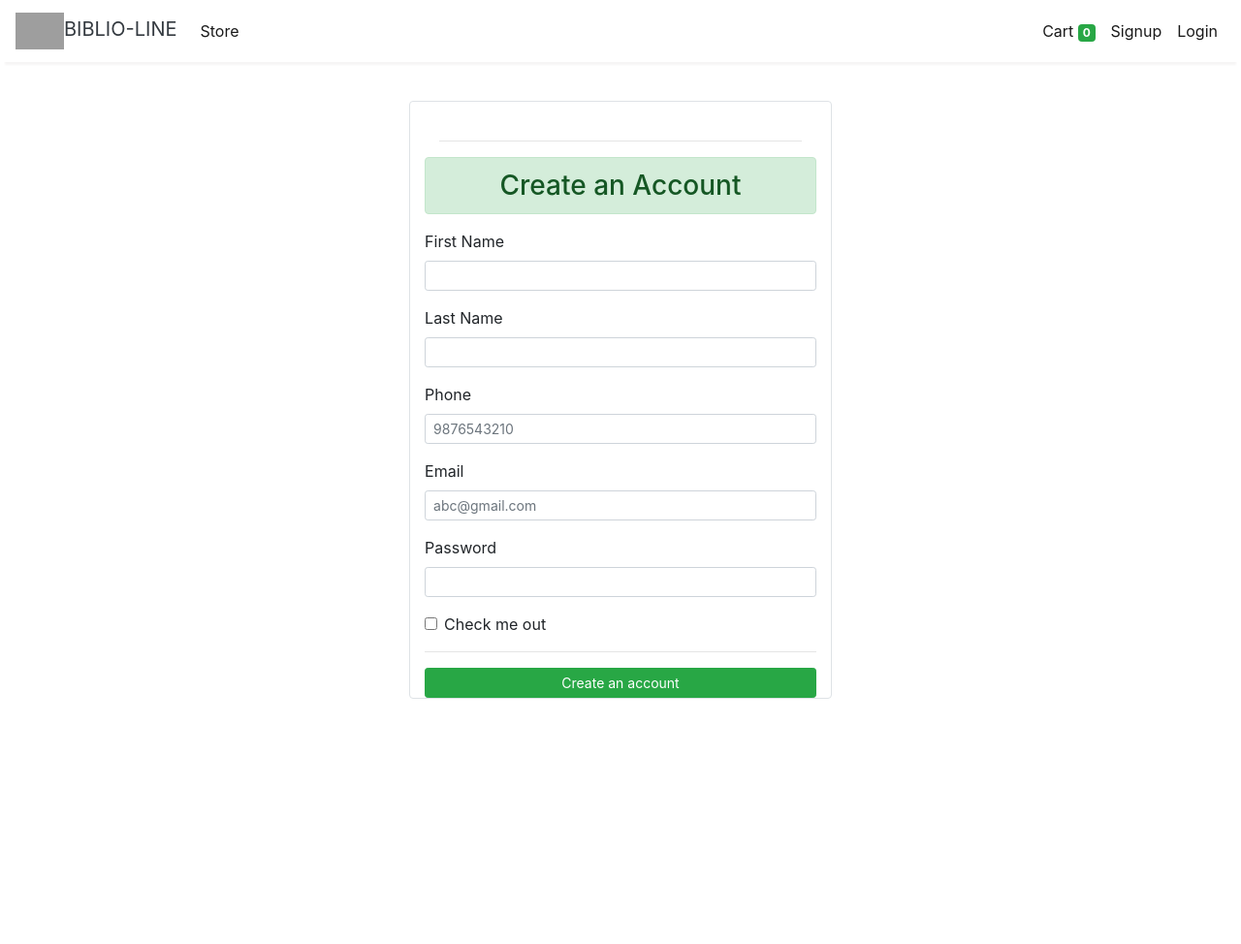
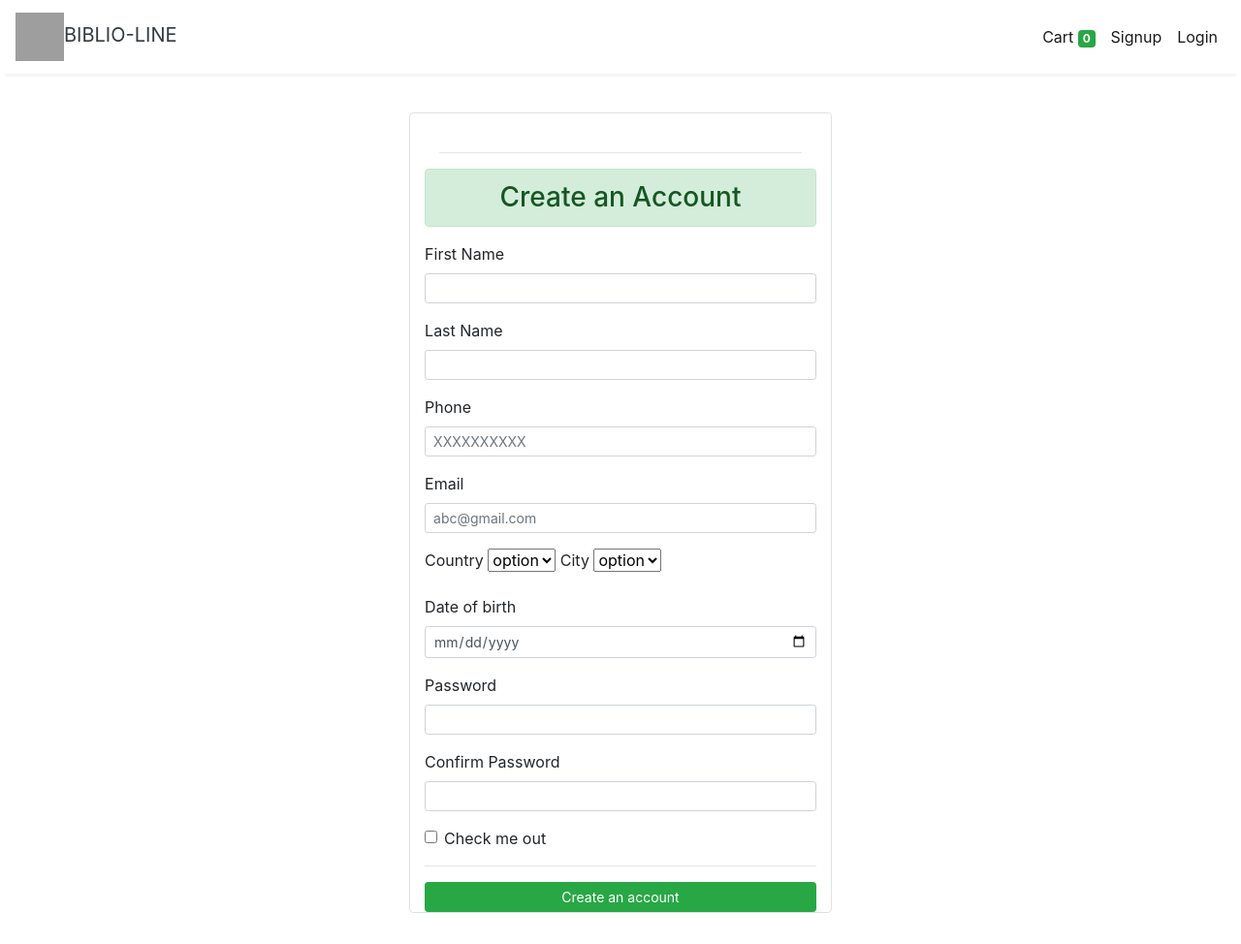
Before and after one commit to Gi-ron/BiblioLine, a Django app: page /signup in a window 1280 px wide. Shown: the whole page at 97% size. Before the commit the page ends 721 px from the top, so only its background shows below. Run offline with Django 3.2, Linux system fonts and the light colour scheme; some libraries are stand-ins or nearby versions; grey boxes are pictures that could not be loaded.

Commit message:
Desarrollo del front ajustado a los mockups propuestos

```diff
--- a/Biblio-Line/store/templates/base.html
+++ b/Biblio-Line/store/templates/base.html
@@ -22,7 +22,6 @@
 .display-8{
   font-weight: 200;
   font-size: 30px;
-  font-colour: $teal-200;
 }
   </style>
 </head>
@@ -38,7 +37,7 @@
     <a class="navbar-brand ms-3 text-dark " href="/">
     <link rel="stylesheet" href="https://use.fontawesome.com/releases/v5.7.0/css/all.css" integrity="sha384-lZN37f5QGtY3VHgisS14W3ExzMWZxybE1SJSEsQp9S+oqd12jhcu+A56Ebc1zFSJ" crossorigin="anonymous">
 
-    <img src="https://www.freepnglogos.com/uploads/shopping-cart-png/shopping-cart-svg-png-icon-download-28.png" style="width:50px;height:50px,color: white;">BIBLIO-LINE</a>
+    <img src="https://www.freepnglogos.com/uploads/shopping-cart-png/shopping-cart-svg-png-icon-download-28.png" style="width:50px;height:50px;color:white;">BIBLIO-LINE</a>
     <button class="navbar-toggler" type="button" data-toggle="collapse" data-target="#navbarSupportedContent"
       aria-controls="navbarSupportedContent" aria-expanded="false" aria-label="Toggle navigation">
       <span class="navbar-toggler-icon"></span>
@@ -48,14 +47,9 @@
     <div class="collapse navbar-collapse" id="navbarSupportedContent">
       <ul class="navbar-nav mr-auto">
         <li class="nav-item active">
-          <a class="nav-link" href="/store">Store <span class="sr-only">(current)</span></a>
+          <a class="nav-link" href="/store"> <span class="sr-only">(current)</span></a>
         </li>
-
           </ul>
-
-
-
-
       <ul class=" navbar-nav my-2 my-lg-0">
 
         <li class="nav-item active">
--- a/Biblio-Line/store/templates/index.html
+++ b/Biblio-Line/store/templates/index.html
@@ -14,7 +14,7 @@
 		<div class="col-lg-3 mx-auto">
 			<div class="list-group">
 
-				<a href="/" class="list-group-item list-group-item-action btn btn-outline-success">All Products</a>
+				<a href="/" class="list-group-item list-group-item-action btn btn-outline-success">Categories</a>
 
 				{% for category in categories %}
 				<a href="/?category={{category.id}}"
--- a/Biblio-Line/store/templates/signup.html
+++ b/Biblio-Line/store/templates/signup.html
@@ -46,7 +46,7 @@
                     <input type="text" name="phone"
                     id="" class="form-control form-control-sm"
                     value="{{values.phone}}"
-                    placeholder="9876543210"
+                    placeholder="XXXXXXXXXX"
                     >
                 </div>
                 <!-- email -->
@@ -57,12 +57,41 @@
                     class=" form-control-sm form-control" placeholder="abc@gmail.com">
                 </div>
 
+                <!-- city -->
+                <div class="form-group">
+                    <label for=""> Country </label>
+                    <select name="country">
+                        <option value="">option</option>
+                    </select>
+                    <label for=""> City </label>
+                    <select name="city">
+                        <option value="">option</option>
+                    </select>
+
+                </div>
+
+                <!-- Date -->
+                <div class="form-group">
+                    <label for="">Date of birth</label>
+                    <input type="date"
+                    name="date"
+                    id=""
+                     class="form-control form-control-sm">
+                </div>
 
                 <!-- password -->
                 <div class="form-group">
                     <label for="">Password</label>
                     <input type="password"
                     name="password"
+                    id=""
+                     class="form-control form-control-sm">
+                </div>
+
+                <div class="form-group">
+                    <label for="">Confirm Password</label>
+                    <input type="password"
+                    name="confirmpassword"
                     id=""
                      class="form-control form-control-sm">
                 </div>
--- a/Biblio-Line/store/views/signup.py
+++ b/Biblio-Line/store/views/signup.py
@@ -59,6 +59,10 @@ class Signup (View):
             error_message = 'Phone Number must be 10 char Long'
         elif len (customer.password) < 5:
             error_message = 'Password must be 5 char long'
+        elif not any([char.isdigit() for char in customer.password]):
+            error_message = 'Password requires a digit'
+        elif not any([char.isupper() for char in customer.password]):
+            error_message = 'Password requires a capital letter'
         elif len (customer.email) < 5:
             error_message = 'Email must be 5 char long'
         elif customer.isExists ():
```
Also changed, not shown: Biblio-Line/db.sqlite3, 1 other file.
